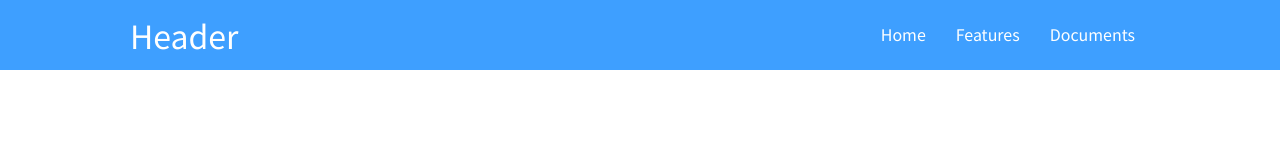
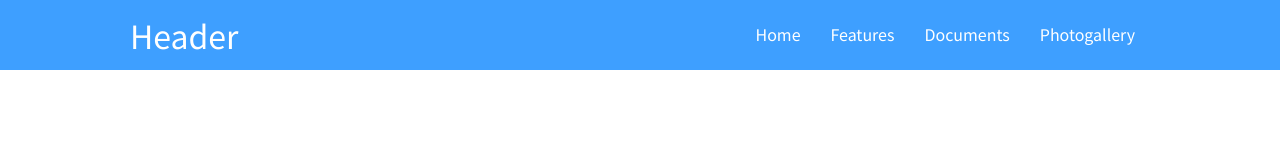
Before and after one commit to David491111/tr.-site, a plain HTML site: page index.html in a window 1280 px wide. Drawn offline with Linux system fonts and the light colour scheme.

Commit message:
second commit

```diff
--- a/index.html
+++ b/index.html
@@ -18,6 +18,7 @@
                     <li><a href="index.html">Home</a></li>
                     <li><a href="featires.html">Features</a></li>
                     <li><a href="documents.html">Documents</a></li>
+                    <li><a href="photogallery.html">Photogallery</a></li>
                 </ul>
             </nav>
         </div>
```
